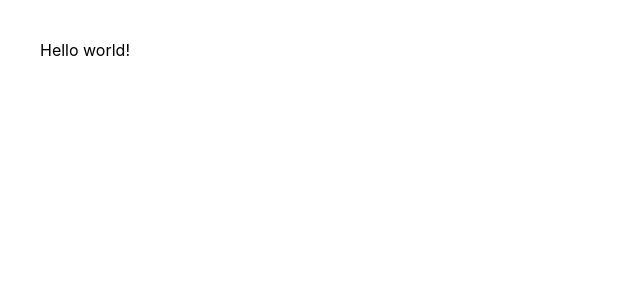
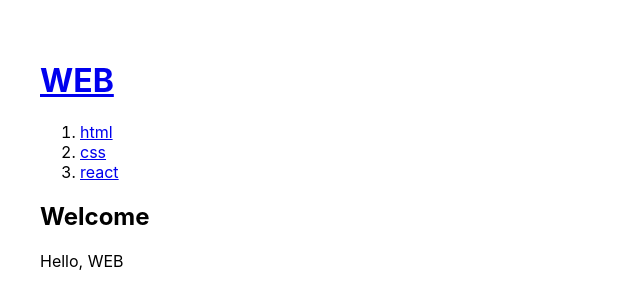
Before and after one commit to kssus/react-app, a React (Create React App) app: page / in a window 1280 px wide. Shown: the top 306 px of the page, without its empty margins (0-640 px from the left). Built offline with nearby package versions, Linux system fonts and the light colour scheme.

Commit message:
compornent

```diff
--- a/src/App.js
+++ b/src/App.js
@@ -1,9 +1,41 @@
 import './App.css';
 
+function Header(props){
+  console.log('props', props);
+  return <header>
+      <h1><a href="/">{props.title}</a></h1>
+    </header>
+}
+function Nav(props){
+  const lis = []
+  for(let i=0; i<props.topics.length; i++){
+    let t = props.topics[i];
+    lis.push(<li key={t.id}><a href={'/html/'+t.id}>{t.title}</a></li>)
+  }
+  return <nav>
+      <ol>
+        {lis}
+      </ol>
+     </nav>
+}
+function Article(props){
+  return <article>
+      <h2>{props.title}</h2>
+      {props.body}
+    </article>
+
+}
 function App() {
+  const topics = [
+    {id:1, title:'html', body:'html is ...'},
+    {id:2, title:'css', body:'css is ...'},
+    {id:3, title:'react', body:'react is ...'}
+]
   return (
     <div className="App">
-     Hello world!
+     <Header title="WEB"></Header>
+     <Nav topics={topics}></Nav>
+     <Article title="Welcome" body="Hello, WEB"></Article>
     </div>
   );
 }
```
